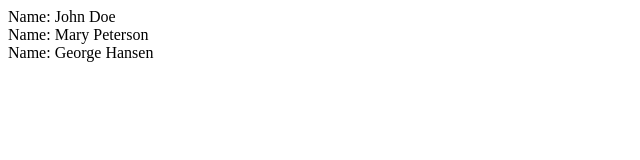
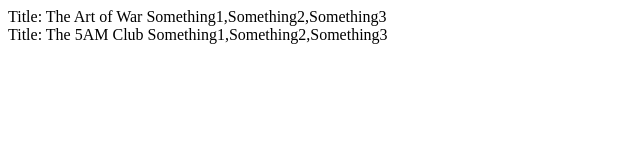
Before and after one commit to o-kd-singh-o/kindle-highlights, a plain HTML site: page index.html in a window 1280 px wide. Shown: the whole page, without its empty margins (0-640 px from the left). Drawn offline with Linux system fonts and the light colour scheme.

Commit message:
Update index.html

```diff
--- a/index.html
+++ b/index.html
@@ -18,7 +18,7 @@
         //   document.getElementById("myData").innerHTML = d.toLocaleTimeString();
         // }
 
-        fetch('./people.json')
+        fetch('./books.json')
             .then(function (response) {
                 return response.json();
             })
@@ -32,7 +32,7 @@
             var mainContainer = document.getElementById("myData");
             for (var i = 0; i < data.length; i++) {
                 var div = document.createElement("div");
-                div.innerHTML = 'Name: ' + data[i].firstName + ' ' + data[i].lastName;
+                div.innerHTML = 'Title: ' + data[i].Title + ' ' + data[i].Highlights;
                 mainContainer.appendChild(div);
             }
         }
```
